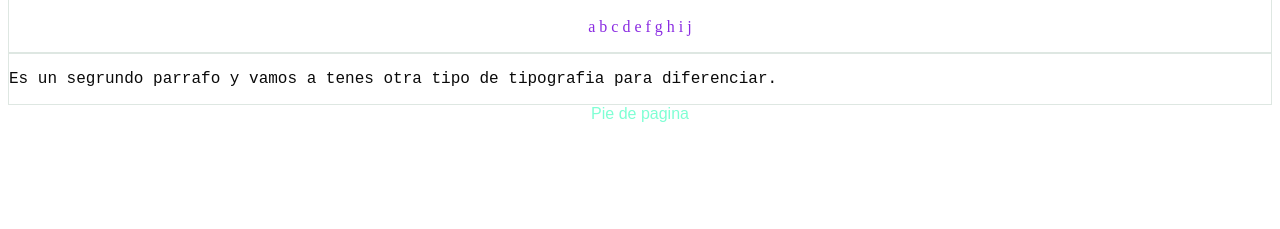
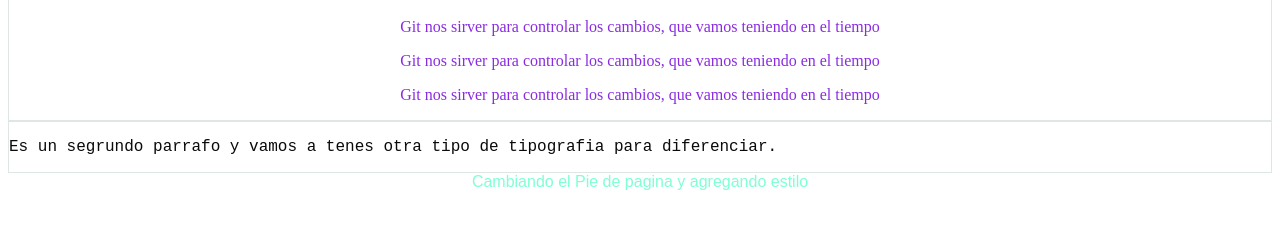
Before and after one commit to rrodriguez2020/Proyectohtml, a plain HTML site: page index.html in a window 1280 px wide. Shown: the part 365-594 px from the top of the page. Drawn offline with Linux system fonts and the light colour scheme.

Commit message:
Agregado dos lineas

```diff
--- a/index.html
+++ b/index.html
@@ -20,8 +20,11 @@
     <div id="cuerpo">
         <div id="titulo">
             <h1><strong>GIT</strong>   Control de Versiones</h1>
-            <p> a b c d e f g h i j
-            </p>
+            <p> Git nos sirver para controlar los cambios, que vamos teniendo en el tiempo</p>
+            <p> Git nos sirver para controlar los cambios, que vamos teniendo en el tiempo</p>
+            <p> Git nos sirver para controlar los cambios, que vamos teniendo en el tiempo</p>
+
+
         </div>
     </div>
     <div id="parrafo">
@@ -35,5 +38,5 @@
  </body>
 
  <script src="script.js"></script><!--Ruta del archivo js-->
- <footer id="pie"> Pie de pagina</footer>
+ <footer id="pie"> Cambiando el Pie de pagina y agregando estilo</footer>
 </hmtl>
```
